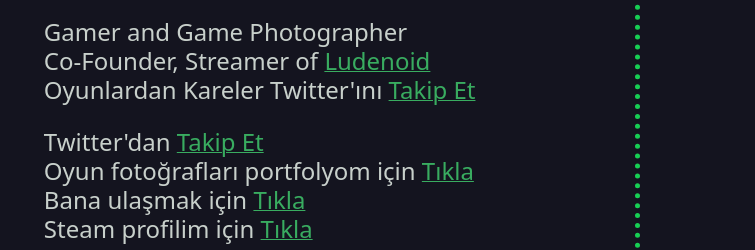
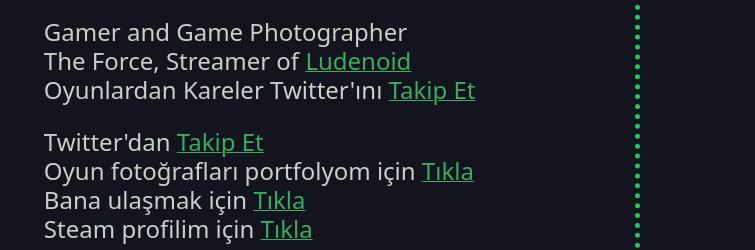
Before and after one commit to bixiblade/bixiblade.github.io, a plain HTML site: page index.html in a window 1280 px wide. Shown: the part 328-578 px from the top of the page, 0-755 px from the left. Drawn offline with Linux system fonts and the light colour scheme; a web font is replaced by a local one.

Commit message:
Update index.html

```diff
--- a/index.html
+++ b/index.html
@@ -192,7 +192,7 @@
 <div class="main">
 <h1>Mehmet Taner</h1>
 <h2>a.k.a BixiBlade</h2>
-<p>Gamer and Game Photographer<br>Co-Founder, Streamer of <a href="https://ludenoid.com"target="_blank">Ludenoid</a><br>Oyunlardan Kareler Twitter'ını <a href="https://twitter.com/OyundanKareler"target="_blank">Takip Et</a></p>
+<p>Gamer and Game Photographer<br>The Force, Streamer of <a href="https://ludenoid.com"target="_blank">Ludenoid</a><br>Oyunlardan Kareler Twitter'ını <a href="https://twitter.com/OyundanKareler"target="_blank">Takip Et</a></p>
 <p>Twitter'dan <a href="https://twitter.com/bixiblade"target="_blank">Takip Et</a><br>
 Oyun fotoğrafları portfolyom için <a href="https://www.flickr.com/photos/bixiblade/"target="_blank">Tıkla</a></p>
 Bana ulaşmak için <a href="mailto:bixiblade@ludenoid.com"target="_blank">Tıkla</a><br>
```
